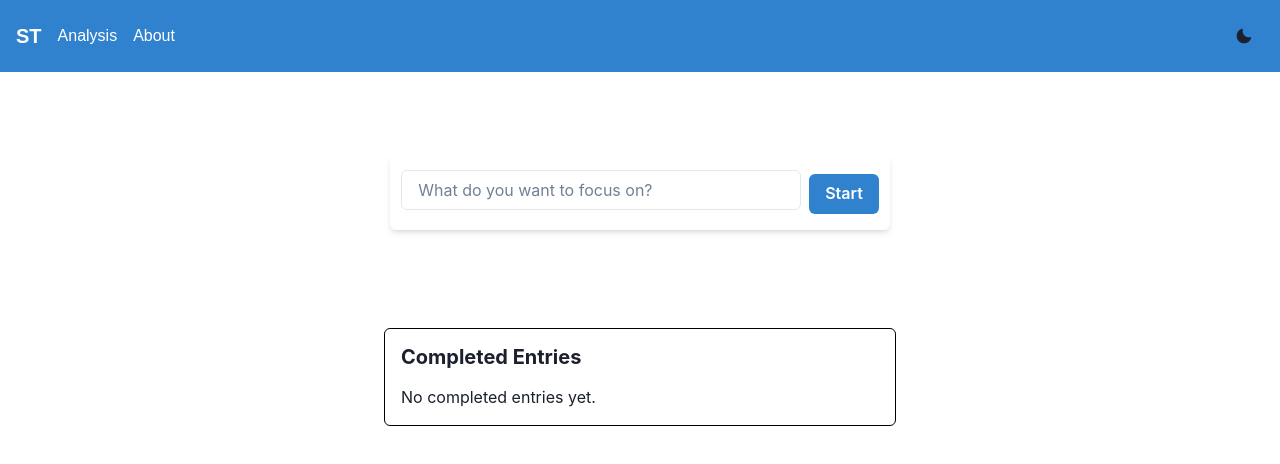
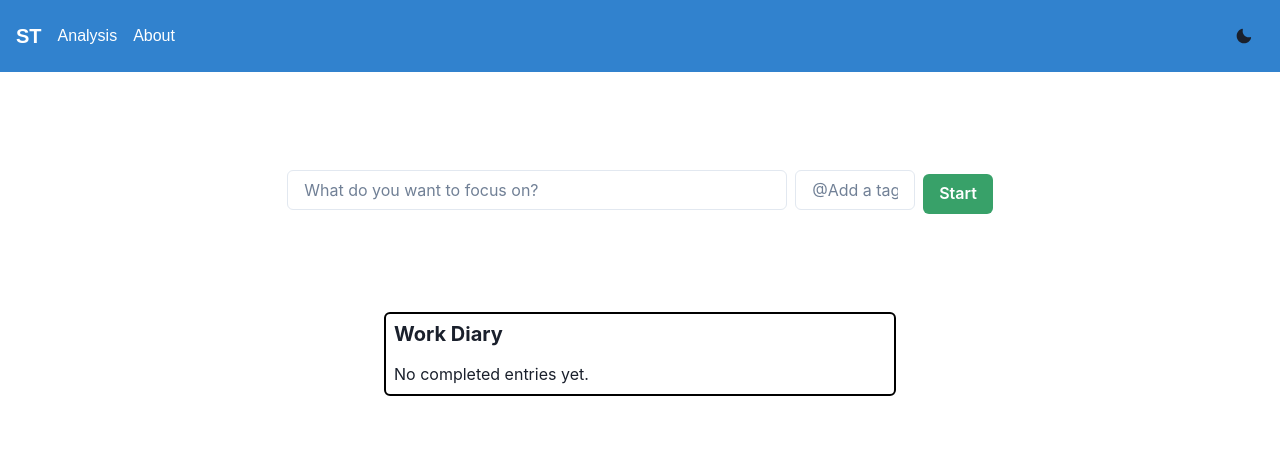
Before and after one commit to ajwadjaved/FocusHacker, a React (Create React App) app: page / in a window 1280 px wide. Shown: the top 464 px of the page. Built offline with nearby package versions, Linux system fonts and the light colour scheme.

Commit message:
pre making everything editable, added tag and description

```diff
--- a/package.json
+++ b/package.json
@@ -16,6 +16,7 @@
     "react": "^18.2.0",
     "react-dom": "^18.2.0",
     "react-scripts": "5.0.1",
+    "react-scrollbars-custom": "^4.1.1",
     "web-vitals": "^2.1.4"
   },
   "scripts": {
--- a/src/App.js
+++ b/src/App.js
@@ -8,10 +8,9 @@ const App = () => {
   const [completedEntries, setCompletedEntries] = useState([]);
   const [totalTime, setTotalTime] = useState("");
 
-  const handleStartClick = (inputValue, totalTime) => {
-    console.log("User input:", inputValue);
-
-    setCompletedEntries((prevEntries) => [...prevEntries, { entry: inputValue, time: totalTime }]);
+  const handleStartClick = (inputValue, totalTime, tagValue) => {
+    // console.log("User input:", inputValue);
+    setCompletedEntries((prevEntries) => [...prevEntries, { entry: inputValue, time: totalTime, tag: tagValue }]);
     setTotalTime(totalTime);
   };
 
--- a/src/CompletedEntries.js
+++ b/src/CompletedEntries.js
@@ -2,50 +2,64 @@ import React from "react";
 import {
   Box,
   Heading,
-  UnorderedList,
-  ListItem,
+  Table,
+  Thead,
+  Tbody,
+  Tr,
+  Th,
+  Td,
   Text,
   ChakraProvider,
-  extendTheme
+  extendTheme,
 } from "@chakra-ui/react";
 
 const theme = extendTheme({
   // Theme configuration
 });
 
-const CompletedEntries = ({ entries }) => { // Remove totalTime since it's no longer needed
+const CompletedEntries = ({ entries }) => {
   return (
     <ChakraProvider theme={theme}>
       <Box
         width="40%"
         margin="0 auto"
-        border="1px solid black"
+        border="2px solid black"
         borderRadius="md"
-        p={4}
-        mt={4}
+        p={2}
+        mt={0}
+        overflow="auto"
+        maxHeight="500px"
       >
         <Heading as="h2" size="md" mb={4}>
-          Completed Entries
+          Work Diary
         </Heading>
         {entries.length > 0 ? (
-          <>
-            <UnorderedList styleType="none">
-              {entries.map((entry, index) => (
-                <ListItem
+          <Table variant="striped" colorScheme="pink" borderWidth="0px" borderRadius="md" size="sm">
+            <Thead>
+              <Tr>
+                <Th fontSize="md">Entry</Th>
+                <Th fontSize="md">Tag</Th>
+                <Th fontSize="md">Description</Th>
+                <Th fontSize="md">Time Worked</Th>
+              </Tr>
+            </Thead>
+            <Tbody>
+              {entries.slice(0).reverse().map((entry, index) => (
+                <Tr
                   key={index}
                   _hover={{
                     background: "rgba(0, 0, 0, 0.1)",
-                    cursor: "pointer"
+                    cursor: "pointer",
                   }}
                 >
-                  <Box display="flex" alignItems="center" justifyContent="space-between">
-                    <Text>{entry.entry}</Text> {/* Access the entry property */}
-                    <Text marginLeft="8px">Time Worked: {entry.time}</Text> {/* Access the time property */}
-                  </Box>
-                </ListItem>
+                  <Td fontSize="md">{entry.entry}</Td>
+                  <Td fontSize="md">{entry.tag}</Td>
+                  <Td fontSize="md">{entry.description || "No description"}</Td>
+                  <Td fontSize="md">{entry.time}</Td>
+                </Tr>
               ))}
-            </UnorderedList>
-          </>
+            </Tbody>
+          </Table>
         ) : (
           <Text>No completed entries yet.</Text>
         )}
--- a/src/DialogBox.js
+++ b/src/DialogBox.js
@@ -11,20 +11,36 @@ const DialogBox = ({ onStartClick }) => {
   const [seconds, setSeconds] = useState(0);
   const [showTimer, setShowTimer] = useState(false);
   const [totalTime, setTotalTime] = useState("");
+  const [tagValue, setTagValue] = useState(""); // New state for tag value
 
   const handleInputChange = (e) => {
     setInputValue(e.target.value);
   };
 
+  const handleTagChange = (e) => {
+    const value = e.target.value;
+    // Check if the entered value starts with "@"
+    if (value.startsWith("@")) {
+      setTagValue(value); // Update tag value
+    } else {
+      setTagValue(`@${value}`); // Add "@" at the start of the value
+    }
+  };
+
+
   const handleStartClick = () => {
     if (isTimerRunning) {
-      setIsPaused(!isPaused); // Pause or continue the timer
+      setIsPaused(!isPaused); // Toggle timer on
     } else {
       setIsTimerRunning(true); // Start the timer
       setMinutes(0); // Reset the minutes
       setSeconds(0); // Reset the seconds
       setShowTimer(true); // Show the timer
       setTotalTime(""); // Reset the total time
+
+    // Check if the tagValue is empty
+      // const formattedTagValue = tagValue.trim() !== "" ? tagValue : "No tag";
+      // onStartClick(inputValue, `${minutes}:${seconds}`, formattedTagValue); // Pass input value, total time, and tag value to parent component
     }
   };
 
@@ -32,11 +48,39 @@ const DialogBox = ({ onStartClick }) => {
   const handleStopClick = () => {
     setIsTimerRunning(false); // Stop the timer
     setIsPaused(false); // Reset pause state
-    onStartClick(inputValue, `${minutes}:${seconds}`); // Pass input value and total time to parent component
+    const formattedTagValue = tagValue.trim() !== "" ? tagValue : "No tag"; // Format the tag value
+    onStartClick(inputValue, `${minutes}:${seconds}`, formattedTagValue); // Pass input value, total time, and tag value to parent component
     setInputValue(""); // Clear input value
+    setTagValue(""); // Clear tag value
     setShowTimer(false); // Hide the timer
   };
 
+
+  const handlePauseClick = () => {
+    setIsPaused(true); // Pause the timer
+  };
+
+  const handleContinueClick = () => {
+    setIsPaused(false); // Continue the timer
+  };
+
+  // const handleKeyPress = (e) => {
+  //   if (e.code === "Space") {
+  //     if (isPaused) {
+  //       handleContinueClick(); // Continue the timer
+  //     } else {
+  //       handlePauseClick(); // Pause the timer
+  //     }
+  //   }
+  // };
+
+  // useEffect(() => {
+  //   window.addEventListener("keydown", handleKeyPress); // Add event listener for keydown
+
+  //   return () => {
+  //     window.removeEventListener("keydown", handleKeyPress); // Clean up event listener
+  //   };
+  // }, [showTimer]);
 
   useEffect(() => {
     let intervalId;
@@ -60,14 +104,6 @@ const DialogBox = ({ onStartClick }) => {
       setSeconds(0);
     }
   }, [minutes, seconds]);
-
-  const handlePauseClick = () => {
-    setIsPaused(true); // Pause the timer
-  };
-
-  const handleContinueClick = () => {
-    setIsPaused(false); // Continue the timer
-  };
 
   const timerText = isTimerRunning
     ? `${minutes.toString().padStart(2, "0")}:${seconds.toString().padStart(2, "0")}`
@@ -98,7 +134,7 @@ const DialogBox = ({ onStartClick }) => {
                 {isPaused ? (
                   <Button
                     sx={DialogBoxStyles.dialogButton}
-                    colorScheme="blue"
+                    colorScheme="green"
                     onClick={handleContinueClick}
                   >
                     Continue
@@ -112,6 +148,7 @@ const DialogBox = ({ onStartClick }) => {
                     Pause
                   </Button>
                 )}
+                {isPaused ? null : ( // Show "Complete" button only when not paused
                   <Button
                     sx={DialogBoxStyles.dialogButton}
                     colorScheme="green"
@@ -119,6 +156,7 @@ const DialogBox = ({ onStartClick }) => {
                   >
                     Complete
                   </Button>
+                )}
               </HStack>
             </motion.div>
           ) : (
@@ -141,9 +179,15 @@ const DialogBox = ({ onStartClick }) => {
                   value={inputValue}
                   onChange={handleInputChange}
                 />
+                <Input
+                  sx={DialogBoxStyles.tagInput}
+                  placeholder="@Add a tag"
+                  value={tagValue}
+                  onChange={handleTagChange}
+                />
                 <Button
                   sx={DialogBoxStyles.dialogButton}
-                  colorScheme="blue"
+                  colorScheme="green"
                   onClick={handleStartClick}
                 >
                   {isTimerRunning ? "Stop" : "Start"}
@@ -159,6 +203,7 @@ const DialogBox = ({ onStartClick }) => {
     </Flex>
   );
 
+
 }
 
 export default DialogBox;
--- a/src/DialogBoxStyles.js
+++ b/src/DialogBoxStyles.js
@@ -7,14 +7,23 @@ const DialogBoxStyles = {
     height: "30vh",
   },
   dialogBox: {
-    width: "500px",
+    width: "720px",
+    maxWidth: "100%",
+    margin: "0 auto",
+    padding: "24px",
+    borderRadius: "md",
+    // backgroundColor: "white",
+    display: "flex",
     flexDirection: "column",
-    padding: 4,
-    borderRadius: "md",
-    boxShadow: "md",
+    justifyContent: "center",
+    alignItems: "center",
   },
   dialogInput: {
-    width: "400px",
+    width: "500px",
+    marginBottom: 1,
+  },
+  tagInput: {
+    width: "120px",
     marginBottom: 1,
   },
   dialogButton: {
```
Also changed, not shown: 1 other file (tests, documents, lock files or other folders). Lines whose indentation alone changed are shown as unchanged.
